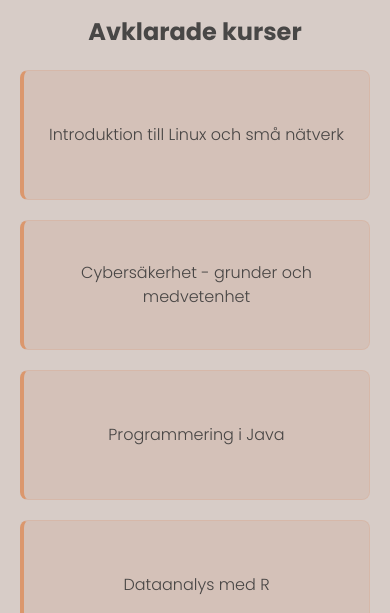
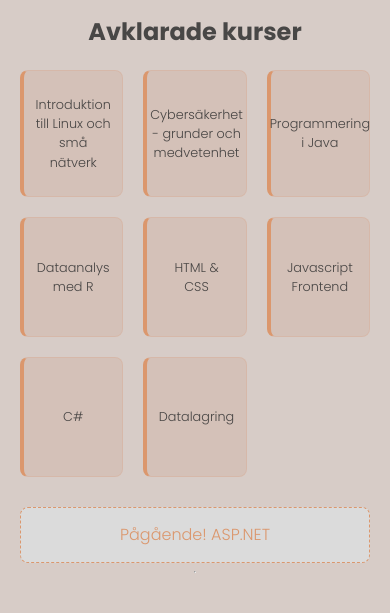
Before and after one commit to jeanettesamuelsson/Portfolio, a React (Vite) app: page / in a window 390 px wide. Shown: the part 945-1558 px from the top of the page. Built offline with nearby package versions, Linux system fonts and the light colour scheme.

Commit message:
update mobile view

```diff
--- a/src/index.scss
+++ b/src/index.scss
@@ -283,7 +283,7 @@
 
  #courses {
   display: grid;
-  grid-template-columns: repeat(auto-fit, minmax(180px, 1fr));
+  grid-template-columns: repeat(auto-fit, minmax(100px, 1fr));
   gap: 20px;
   width: 100%;
 
@@ -317,7 +317,8 @@
   align-items: center;
   justify-content: center;
   text-align: center;
-  min-height: 80px;
+  min-height: 70px;
+  font-size: 0.8rem;
   transition: all 0.3s ease;
 
   &:hover {
```
